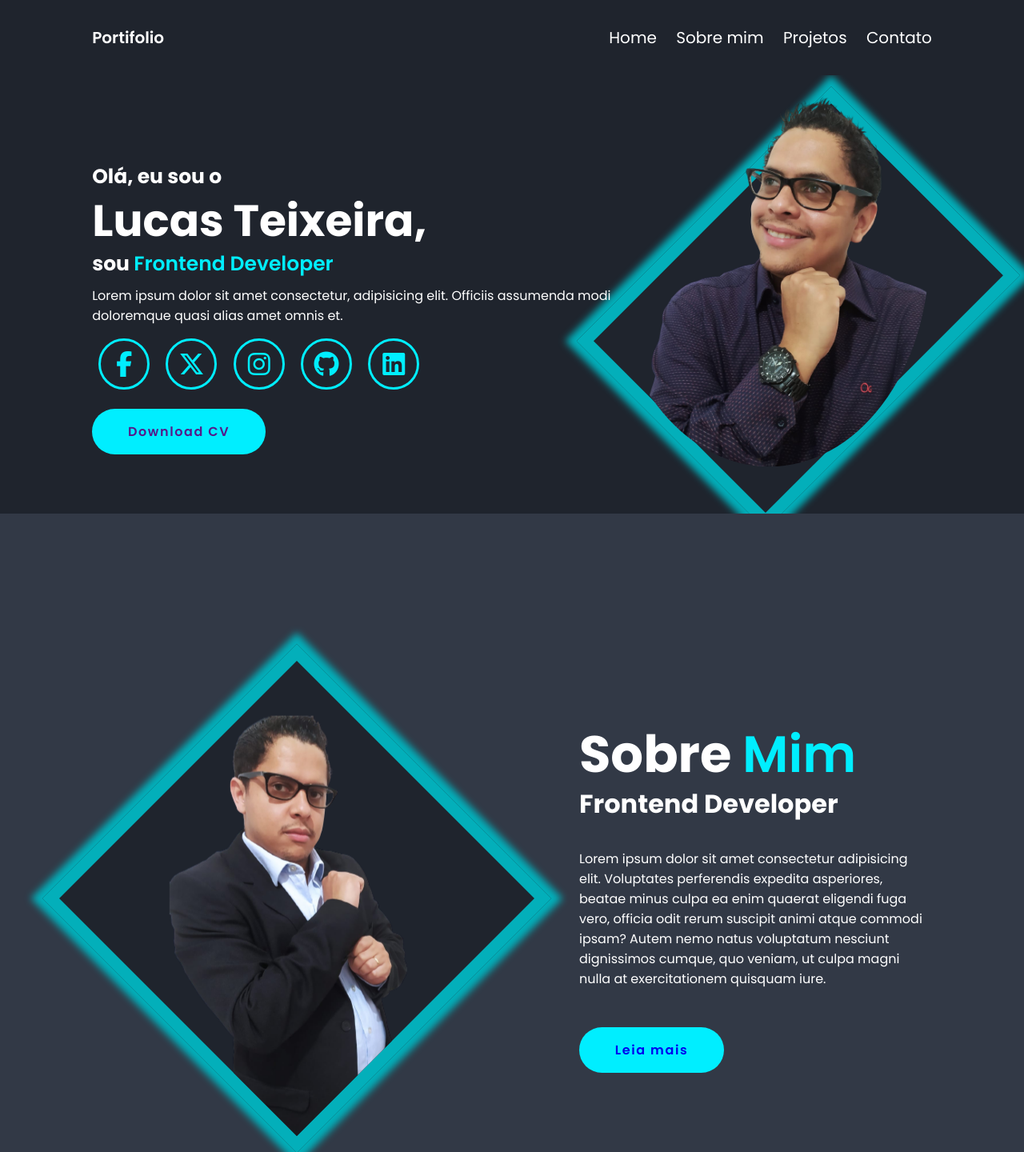
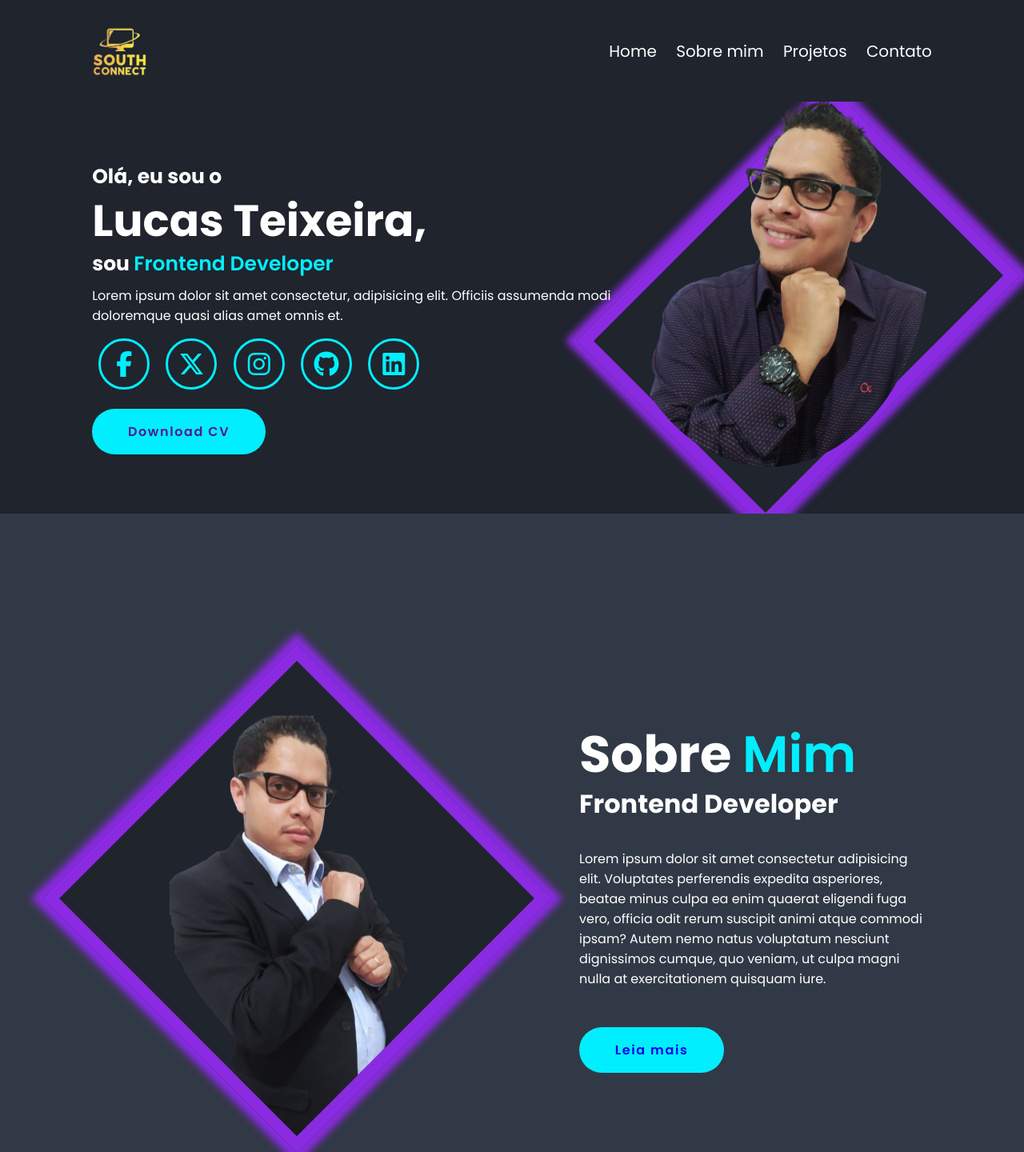
Before and after one commit to 99Teixeira/New-Portifolio, a plain HTML site: page index.html in a window 1280 px wide. Shown: the top 1440 px of the page at 80% size. Drawn offline with Linux system fonts and the light colour scheme.

Commit message:
Adicionado logo
Colocado logo

```diff
--- a/ASSETS/CSS/header.css
+++ b/ASSETS/CSS/header.css
@@ -14,6 +14,7 @@ header {
 }
 
 .logo {
+    width: 6.5%;
     font-size: 20px;
     color: var(--text-color);
     font-weight: 600;
--- a/ASSETS/CSS/main.css
+++ b/ASSETS/CSS/main.css
@@ -56,17 +56,17 @@ span {
     width: 100%;
     height: 100%;
     background: var(--bg-color);
-    border: 15px solid var(--second-main-color);
+    border: 15px solid var(--border-color);
     animation: pulse 1s infinite alternate;
-    box-shadow: 0px 0px 5px 5px var(--second-main-color);
+    box-shadow: 0px 0px 5px 5px var(--border-color);
 }
 
 @keyframes pulse {
     0% {
-        box-shadow: 0px 0px 5px 5px var(--second-main-color);
+        box-shadow: 0px 0px 5px 5px var(--border-color);
     }
     100% {
-        box-shadow: 0px 0px 10px 10px var(--second-main-color);
+        box-shadow: 0px 0px 10px 10px var(--border-color);
     }
 }
 
@@ -136,9 +136,9 @@ span {
 .about-img .rhombus {
     height: 100%;
     background: var(--bg-color);
-    border: 15px solid var(--second-main-color);
+    border: 15px solid var(--border-color);
     animation: pulse 1s infinite alternate;
-    box-shadow: 0px 0px 5px 5px var(--second-main-color);
+    box-shadow: 0px 0px 5px 5px var(--border-color);
     overflow: hidden;
     width: 450px; /
 }
--- a/ASSETS/CSS/root.css
+++ b/ASSETS/CSS/root.css
@@ -4,4 +4,5 @@
     --text-color: #fff;
     --main-color: #0ef;
     --second-main-color: #03afba;
+    --border-color: #8A2BE2;
 }
--- a/index.html
+++ b/index.html
@@ -21,7 +21,7 @@
 </head>
 <body>
     <header>
-        <a href="#" class="logo">Portifolio</a>
+        <img src="./ASSETS/IMG/IMG-20230918-WA0210-removebg-preview-removebg-preview.png" alt="" class="logo">
 
         <i class="fa-solid fa-bars" id="menu-icon"></i>
 
```
Also changed, not shown: ASSETS/IMG/IMG-20230918-WA0210-removebg-preview-removebg-preview.png (added), ASSETS/IMG/IMG-20230918-WA0210-removebg-preview.png (added).
